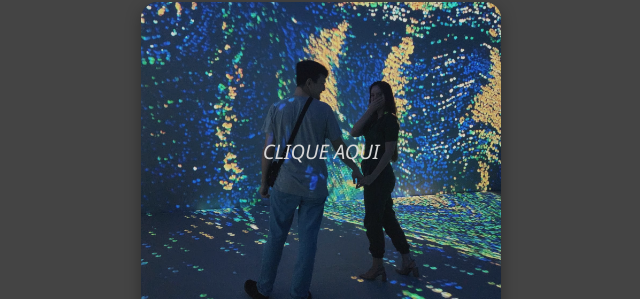
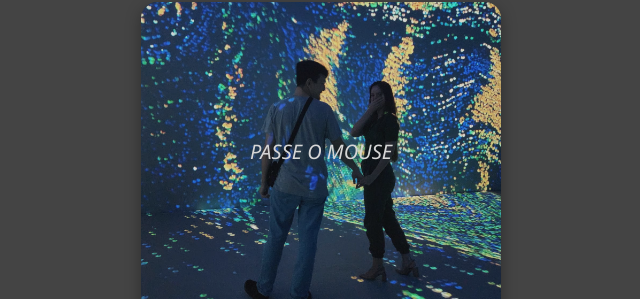
Before and after one commit to RaphaelRino/niver, a plain HTML site: page index.html in a window 1280 px wide. Shown: the part 217-516 px from the top of the page, 319-959 px from the left. Drawn offline with Linux system fonts and the light colour scheme.

Commit message:
Atualizar o index.html

```diff
--- a/index.html
+++ b/index.html
@@ -11,7 +11,7 @@
         <div class="container">
             <div class="card">
                 <div class="img">
-                    <span>Clique aqui</span>
+                    <span>Passe o mouse</span>
                 </div>
 
                 <div class="content">
```
